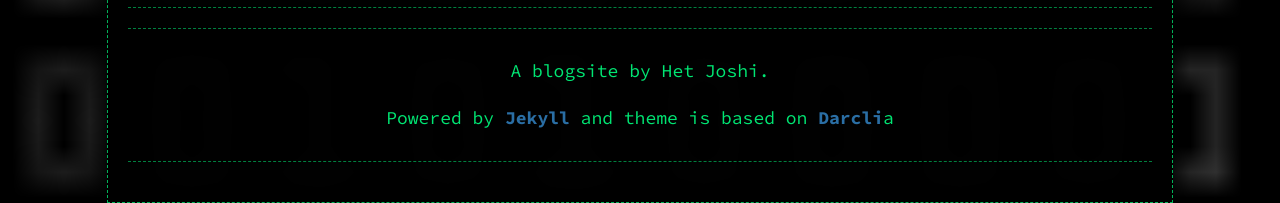
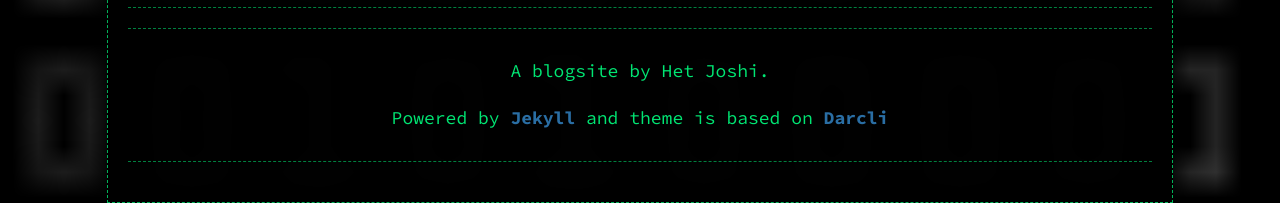
Before and after one commit to Het-Joshi/robots_txt, a Jekyll site: the page built from index.md, in a window 1280 px wide. Shown: the part 2119-2322 px from the top of the page. Built offline with Jekyll 4.4.1, drawn with Linux system fonts in a browser that asks for light colours; our own code applies the rules of GitHub Pages for plain Markdown files.

Commit message:
Update default.html

```diff
--- a/_layouts/default.html
+++ b/_layouts/default.html
@@ -13,7 +13,7 @@
 	</body>
 <footer>
     <p> A blogsite by Het Joshi.</p>
-    <p>Powered by <a href="https://jekyllrb.com/">Jekyll</a> and theme is based on <a href="https://github.com/gildasio/darcli">Darcli</a>a</p>
+    <p>Powered by <a href="https://jekyllrb.com/">Jekyll</a> and theme is based on <a href="https://github.com/gildasio/darcli">Darcli</a></p>
 </footer>
 
 </html>
```
